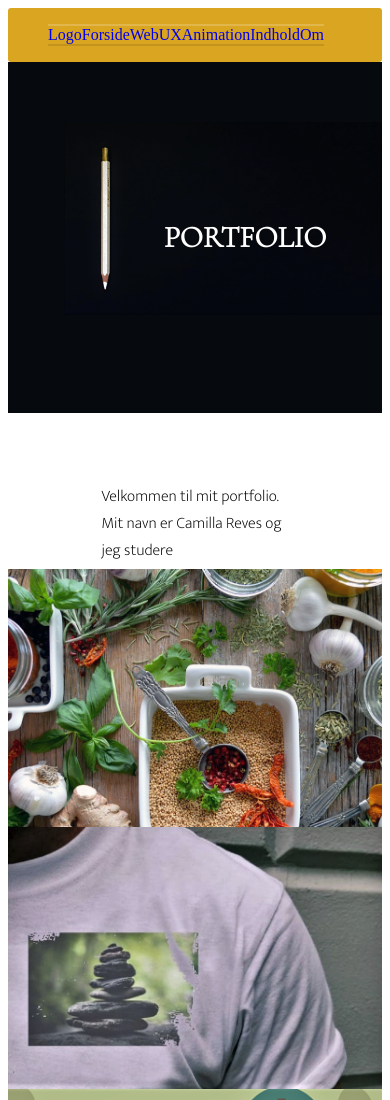
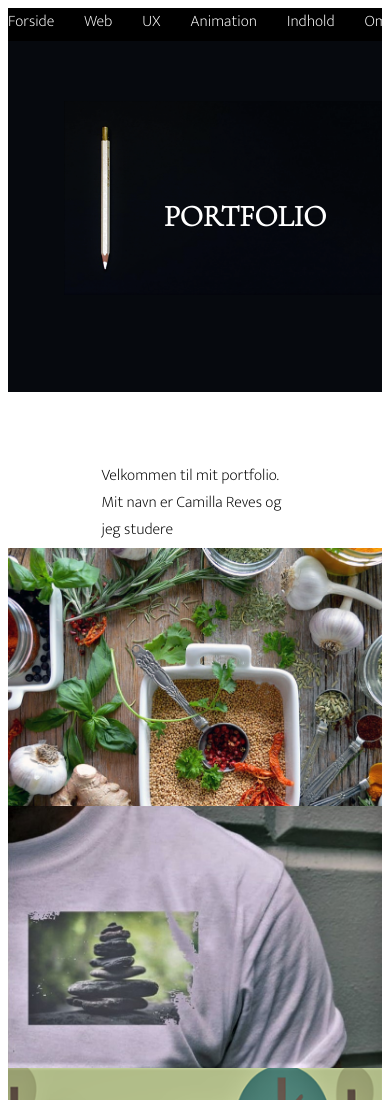
Before and after one commit to cami20h5/portfolio, a plain HTML site: page index.html in a window 390 px wide. Shown: the top 1100 px of the page. Drawn offline with nearby package versions, Linux system fonts and the light colour scheme.

Commit message:
alle sider er nu på, mangler indhold på de fleste

```diff
--- a/index.html
+++ b/index.html
@@ -22,13 +22,13 @@
     <header>
         <nav class="navigation">
             <ul>
-                <li class="logo"><a href="#">Logo</a></li>
-                <li><a href="index.html#first_section">Forside</a></li>
-                <li><a href="index.html#second_section">Web</a></li>
-                <li><a href="index.html#third_section">UX</a></li>
-                <li><a href="index.html#fourth_section">Animation</a></li>
-                <li><a href="index.html#fifth_section">Indhold</a></li>
-                <li><a href="index.html#sixth_section">Om</a></li>
+
+                <li><a href="index.html">Forside</a></li>
+                <li><a href="web.html">Web</a></li>
+                <li><a href="ux.html">UX</a></li>
+                <li><a href="animation.html">Animation</a></li>
+                <li><a href="indhold.html">Indhold</a></li>
+                <li><a href="ommig.html">Om</a></li>
 
 
 
--- a/style.css
+++ b/style.css
@@ -6,51 +6,47 @@ img {
   height: auto;
 }
 
-/** Navigation **/
+/** Navigation Mobile**/
+
+header {
+  position: sticky;
+  top: 0;
+}
 
 ul,
 li {
   list-style: none;
-  display: flex;
 }
 
 a {
   text-decoration: none;
+  color: white;
+  font-family: "Mukta", sans-serif;
+}
+
+header nav ul {
+  display: flex;
+  justify-content: space-between;
+  list-style: none;
+  margin: 0;
+  padding: 0;
+  padding-bottom: 0.4rem;
+  gap: 30px;
+  overflow-x: auto;
 }
 
 .navigation {
-  background-color: goldenrod;
+  background-color: black;
   display: flex;
   justify-content: flex-end;
 }
-
-.navigation a:hover,
-.navigation a:active {
-  background-color: darken(goldenrod, 3%);
+li:hover {
+  background-color: #e1b74c;
+  border-bottom-color: white;
 }
-
 /**********************/
-
-@media all and (max-width: 800px) {
-  .navigation {
-    justify-content: space-around;
-  }
-  .navigation a:hover {
-    background-color: lighten(goldenrod, 10%);
-  }
-}
-@media all and (max-width: 500px) {
-  .navigation {
-    flex-flow: column wrap;
-    padding: 0;
-    border-radius: 3px;
-  }
-  .navigation a {
-    text-align: center;
-    border-top: 2px solid rgba(255, 255, 255, 0.2);
-    border-bottom: 2px solid rgba(0, 0, 0, 0.1);
-  }
-}
+/**** Navigation slut ******/
+/************************************************/
 
 #sektion_1_forside {
   width: auto;
@@ -114,6 +110,14 @@ a {
 /**Ipad**/
 
 @media (min-width: 768px) {
+  a {
+    padding: 10px;
+  }
+
+  header .logo {
+    text-align: start;
+  }
+
   #sektion_1_forside h1 {
     font-size: 70px;
     color: green;
@@ -127,6 +131,14 @@ a {
 
 /** desktop **/
 @media (min-width: 1200px) {
+  header .logo {
+    text-align: start;
+  }
+
+  a {
+    padding: 10px;
+  }
+
   #sektion_1_forside {
     display: grid;
     grid-template-columns: 2fr 1fr 2fr;
```
Also changed, not shown: animation.html (added, +47 -0 lines), web.html (added, +57 -0 lines), indhold.html (added), ommig.html (added), ux.html (added).
